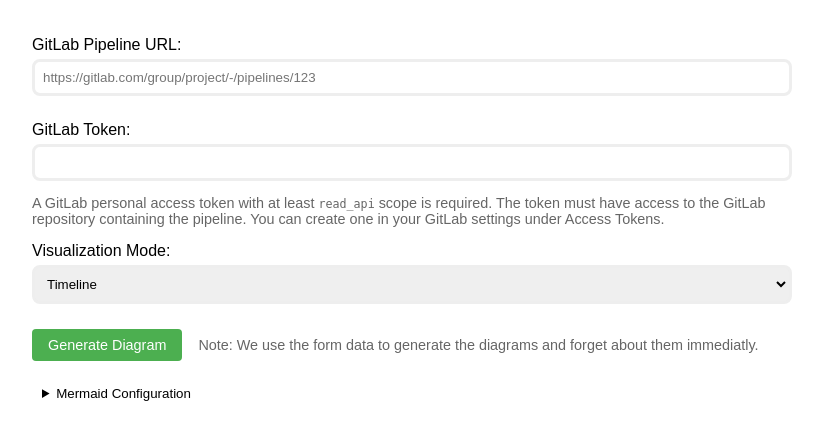
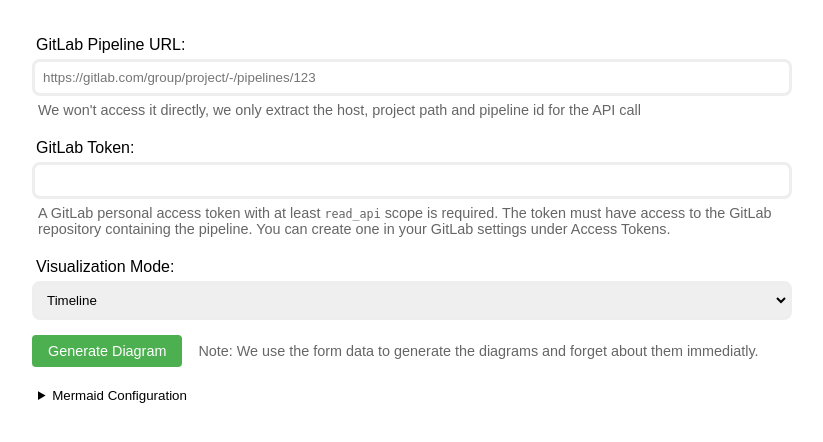
Before and after one commit to twidi/gitlab-pipeline-visualizer, a Flask app: page / in a window 1280 px wide. Shown: the part 118-560 px from the top of the page, without its empty margins (228-1051 px from the left). Run offline with Flask 3, Linux system fonts and the light colour scheme.

Commit message:
Small html css tweaks

```diff
--- a/templates/index.html
+++ b/templates/index.html
@@ -22,21 +22,20 @@
             max-width: 800px;
             margin: 0 auto;
             padding: 20px;
-        }
-
-        .form-group {
-            margin-bottom: 15px;
+            display: flex;
+            flex-direction: column;
+            gap: 15px;
         }
 
         label {
             display: block;
+            margin-left: 4px;
             margin-bottom: 5px;
         }
 
         input[type="text"], input[type="password"], select, textarea {
             width: 100%;
             padding: 8px;
-            margin-bottom: 10px;
             border-radius: 8px; ;
             border: 3px solid #eee;
         }
@@ -44,13 +43,13 @@
         .help-text {
             font-size: 0.9em;
             color: #666;
-            margin: 4px 0 10px;
+            margin: 6px;
         }
         button[type=submit] + .help-text {
             margin: 0;
         }
 
-         button, a.button {
+        button, a.button {
             background-color: #4CAF50;
             color: white;
             border: none;
@@ -74,10 +73,12 @@
             margin-top: 10px;
             max-width: 800px;
             margin: 10px auto;
+            text-align: center;
+            display: none;
         }
 
         #result {
-            margin: 20px auto;
+            margin: 10px auto;
             max-width: 1920px;
             width: 100%;
             overflow-x: auto;
@@ -101,10 +102,14 @@
 
         #mermaid {
             background: white;
-            padding: 10px;
             width: 100%;
             display: flex;
             justify-content: stretch;
+        }
+        #mermaid > p {
+            text-align: center;
+            width: 100%;
+            margin: 0;
         }
         #mermaid > svg {
             max-width: unset !important;
@@ -115,18 +120,14 @@
             padding: 20px;
         }
 
-        details {
-            margin-top: 15px;
-        }
-
         summary {
-            padding: 10px;
+            padding: 6px;
             cursor: pointer;
             border-radius: 8px;
             font-size: smaller;
         }
 
-        summary:hover {
+        details:not([open]) summary:hover {
             background-color: #ebebeb;
         }
 
@@ -161,6 +162,9 @@
             <label for="url">GitLab Pipeline URL:</label>
             <input type="text" id="url" name="url" required
                    placeholder="https://gitlab.com/group/project/-/pipelines/123">
+            <div class="help-text">
+                We won't access it directly, we only extract the host, project path and pipeline id for the API call
+            </div>
         </div>
 
         <div class="form-group">
@@ -193,8 +197,8 @@
             <div class="form-group">
                 <textarea id="mermaid_config" name="mermaid_config">{{ default_config }}</textarea>
                 <div class="help-text">
-                    Note: Configuration options are passed directly to the output format without validation.
-                    Not all Mermaid configurations work with all output formats (e.g., ELK layout does not work on kroki, but we skip the line it in this case has it's a know case).
+                    Note: Configuration options are passed directly with the mermaid generated content, without validation.
+                    Not all Mermaid configurations may work, but we handle some know case, like the ELK layout not working on kroki.io not.
                 </div>
             </div>
         </details>
@@ -331,7 +335,7 @@
         document.getElementById('visualizerForm').onsubmit = async (e) => {
             e.preventDefault();
             errorDiv.style.display = 'none';
-            mermaidDiv.innerHTML = "Preparing visualization..."
+            mermaidDiv.innerHTML = "<p>Preparing visualization...</p>"
             resultDiv.style.display = 'block';
 
 
@@ -354,7 +358,7 @@
 
                 } else {
                     resultDiv.style.display = 'none';
-                    errorDiv.textContent = data.error || 'An error occurred';
+                    errorDiv.textContent = 'An error occurred while processing your request';
                     errorDiv.style.display = 'block';
                 }
             } catch (error) {
```
